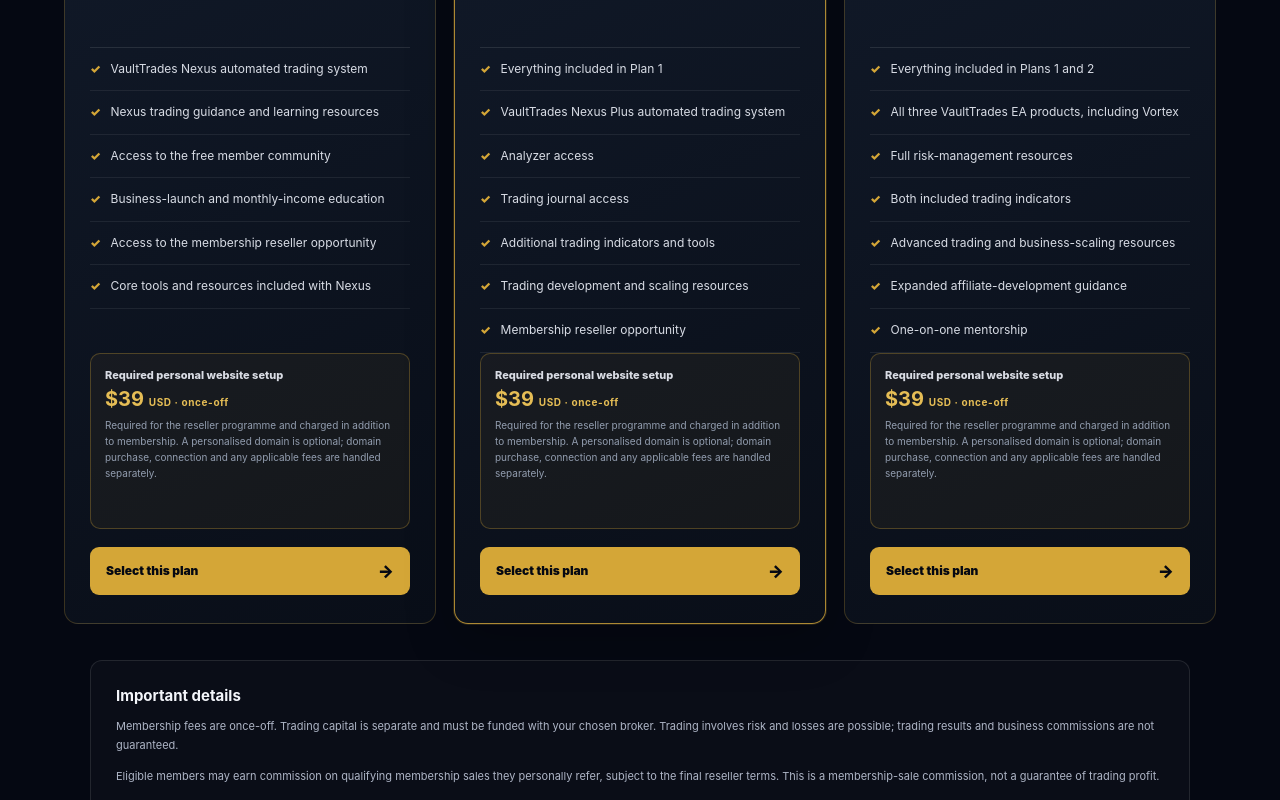
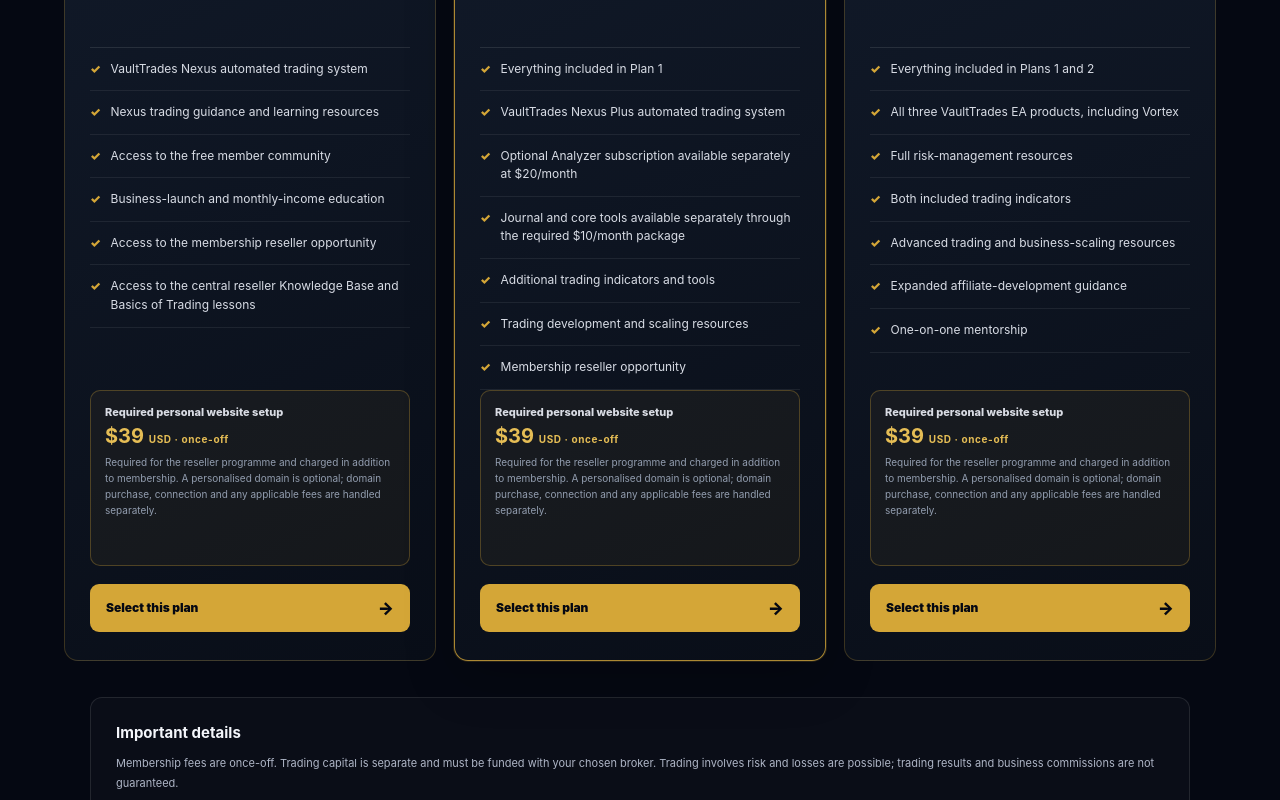
Before and after one commit to iyandatalks/vaulttrades, a Next.js app: page /plans in a window 1280 px wide. Shown: the part 660-1460 px from the top of the page. Built offline with nearby package versions, Linux system fonts and the light colour scheme; no server answers.

Commit message:
Separate monthly tools from MRR membership plan benefits

```diff
--- a/app/plans/page.tsx
+++ b/app/plans/page.tsx
@@ -12,7 +12,7 @@ const plans = [
       "Access to the free member community",
       "Business-launch and monthly-income education",
       "Access to the membership reseller opportunity",
-      "Core tools and resources included with Nexus",
+      "Access to the central reseller Knowledge Base and Basics of Trading lessons",
     ],
   },
   {
@@ -23,8 +23,8 @@ const plans = [
     features: [
       "Everything included in Plan 1",
       "VaultTrades Nexus Plus automated trading system",
-      "Analyzer access",
-      "Trading journal access",
+      "Optional Analyzer subscription available separately at $20/month",
+      "Journal and core tools available separately through the required $10/month package",
       "Additional trading indicators and tools",
       "Trading development and scaling resources",
       "Membership reseller opportunity",
@@ -76,7 +76,7 @@ export default function PlansPage() {
       <section className="vt-plan-notes">
         <h2>Important details</h2>
         <p>Membership fees are once-off. Trading capital is separate and must be funded with your chosen broker. Trading involves risk and losses are possible; trading results and business commissions are not guaranteed.</p>
-        <p>Eligible members may earn commission on qualifying membership sales they personally refer, subject to the final reseller terms. This is a membership-sale commission, not a guarantee of trading profit.</p>
+        <p>Resellers receive 100% commission on the eligible MRR membership component of qualifying sales they personally refer, subject to verification, refunds and the reseller agreement. Separately priced VaultTrades services are excluded from that MRR commission. This is a membership-sale commission, not a guarantee of trading profit.</p>
         <p>Personal website setup is required for the reseller programme and costs $39 once-off, in addition to the selected membership fee. Using your own personalised domain is optional. If you choose that route, provide the domain details after purchase so VaultTrades can assess and configure the connection. Any domain purchase or connection fee will be disclosed separately before you proceed.</p>
       </section>
     </main>
```
